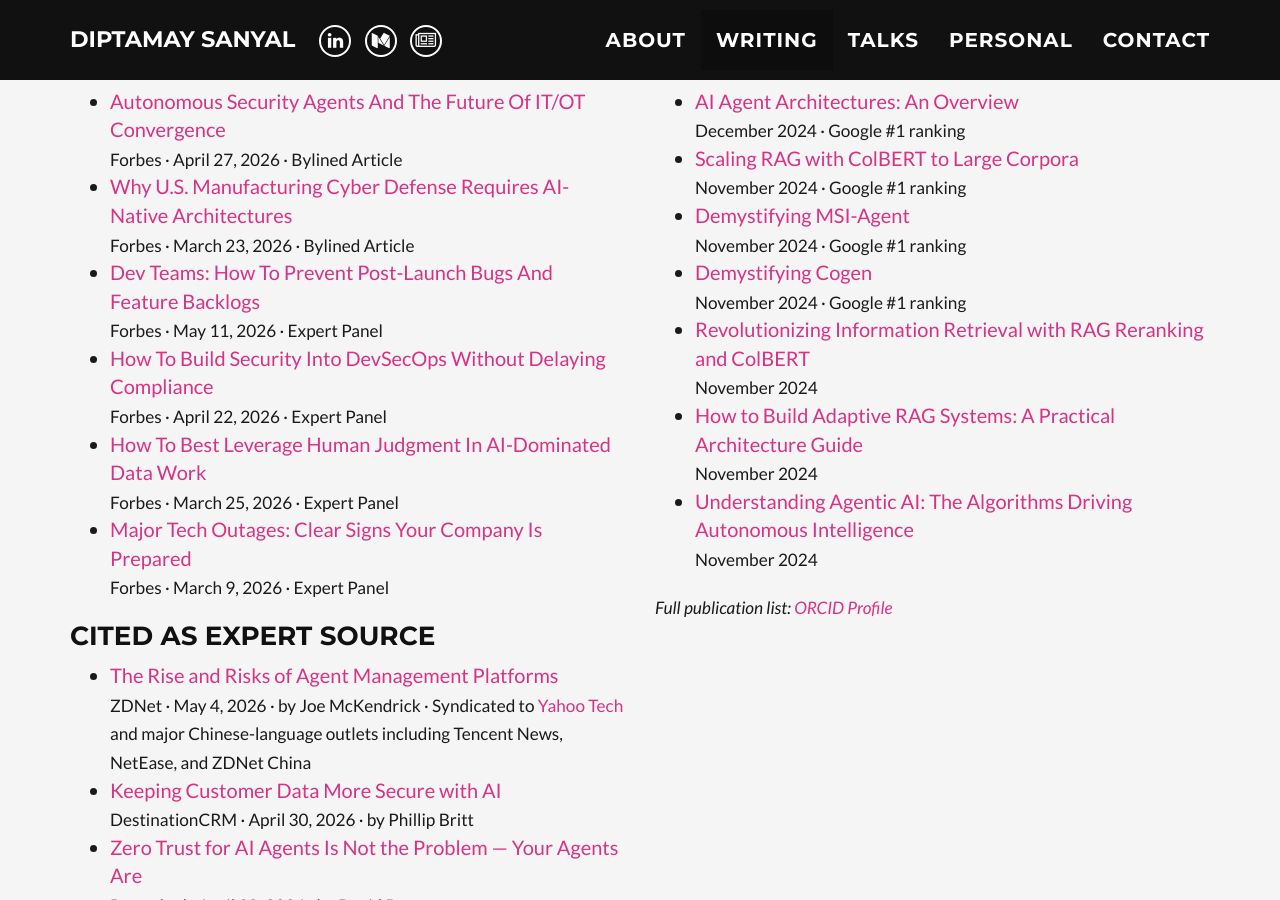
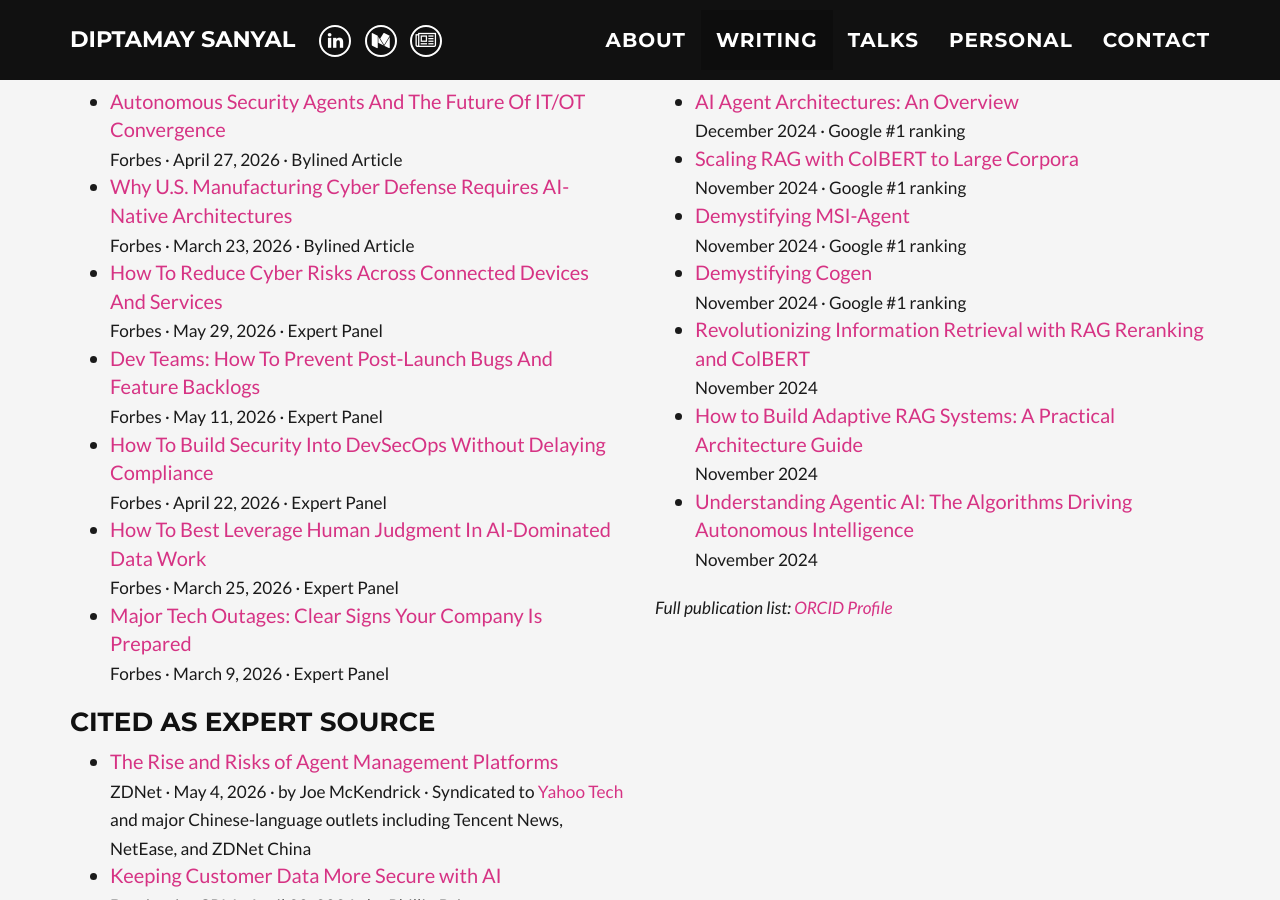
Before and after one commit to diptamay/diptamay.github.io, a Jekyll site: the page built from index.html, in a window 1280 px wide and 900 px high, scrolled down 1586 px. Built offline with Jekyll 4.4.1, drawn with Linux system fonts in a browser that asks for light colours.

Commit message:
New articles

```diff
--- a/_includes/publications.html
+++ b/_includes/publications.html
@@ -17,6 +17,10 @@
           <li>
             <a href="https://www.forbes.com/councils/forbestechcouncil/2026/03/23/why-us-manufacturing-cyber-defense-requires-ai-native-architectures/" target="_blank">Why U.S. Manufacturing Cyber Defense Requires AI-Native Architectures</a><br/>
             <small>Forbes &middot; March 23, 2026 &middot; Bylined Article</small>
+          </li>
+          <li>
+            <a href="https://www.forbes.com/councils/forbestechcouncil/2026/05/29/how-to-reduce-cyber-risks-across-connected-devices-and-services/" target="_blank">How To Reduce Cyber Risks Across Connected Devices And Services</a><br/>
+            <small>Forbes &middot; May 29, 2026 &middot; Expert Panel</small>
           </li>
           <li>
             <a href="https://www.forbes.com/councils/forbestechcouncil/2026/05/11/dev-teams-how-to-prevent-post-launch-bugs-and-feature-backlogs/" target="_blank">Dev Teams: How To Prevent Post-Launch Bugs And Feature Backlogs</a><br/>
```
